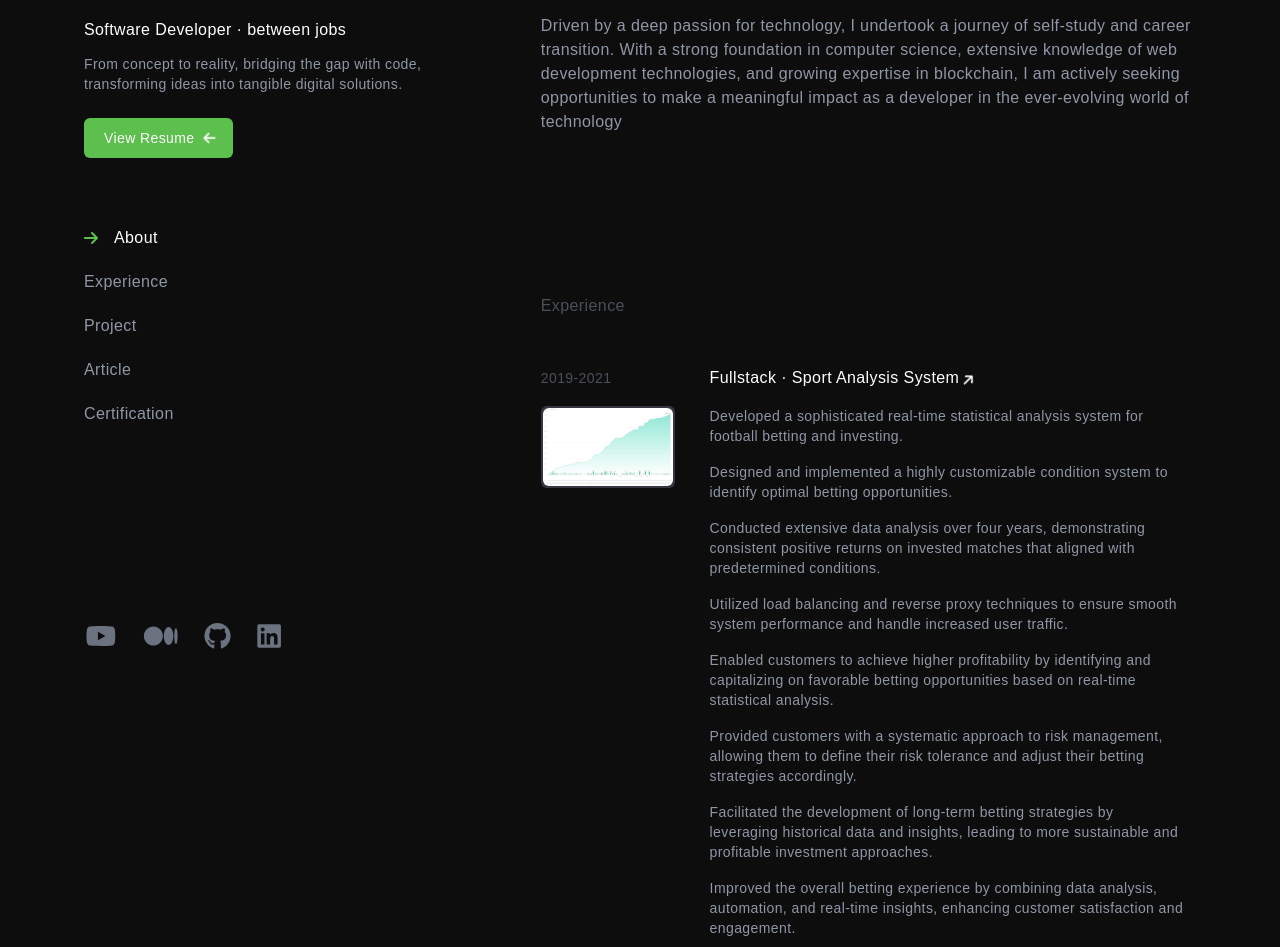
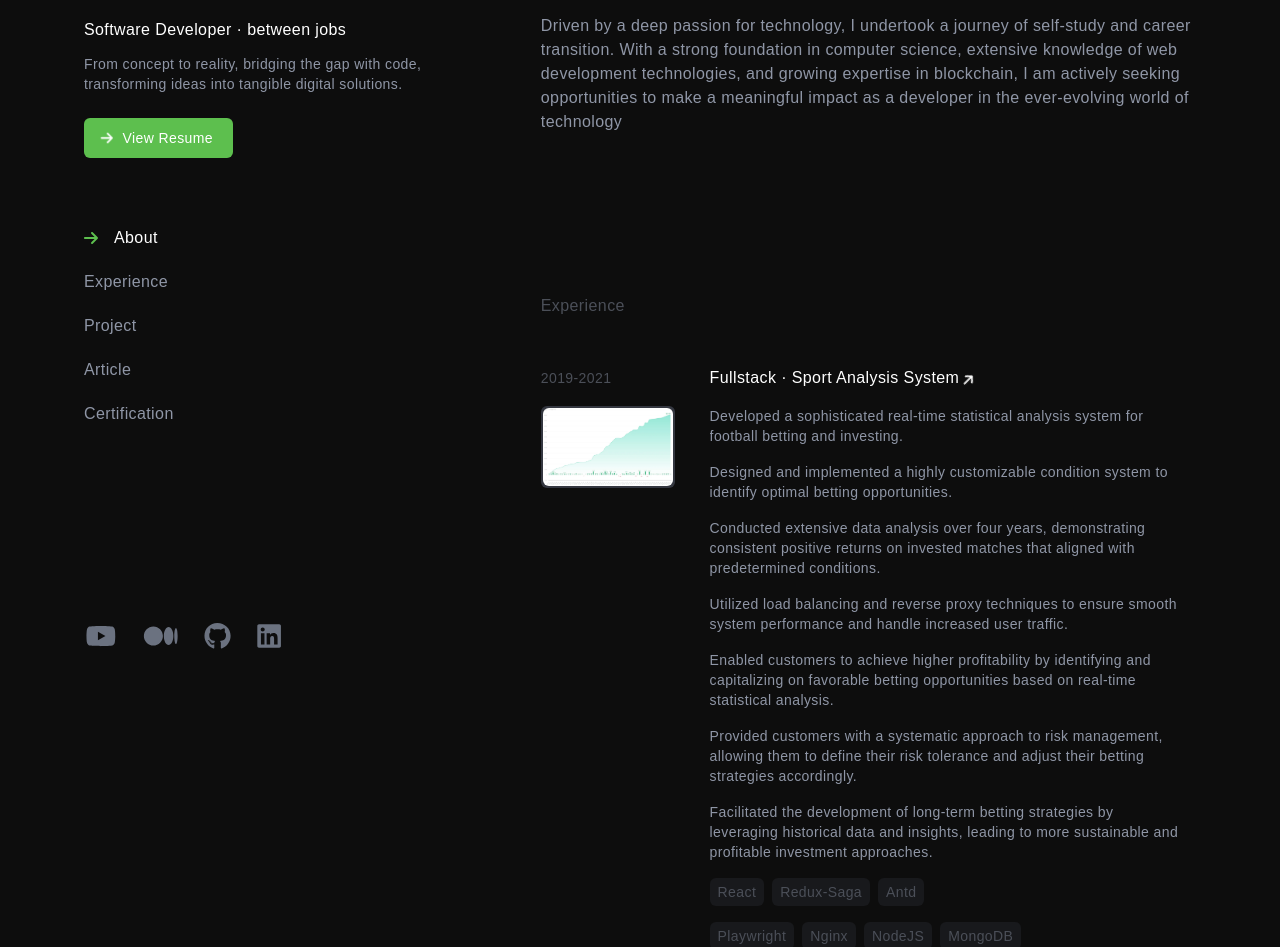
Before and after one commit to tOxicV4p0r/portfolio-v2, a React (Create React App) app: page / in a window 1280 px wide. Shown: the part 86-1033 px from the top of the page. Built offline with nearby package versions, Linux system fonts and the light colour scheme; no server answers.

Commit message:
update resume

```diff
--- a/src/contents/certification.js
+++ b/src/contents/certification.js
@@ -1,27 +1,13 @@
 // import picMeta from "../asset/meta.png";
-import picGoogleCyberSecure from "../asset/Google-Cybersecurity-Certificate.png";
+// import picGoogleCyberSecure from "../asset/Google-Cybersecurity-Certificate.png";
 import picMetaBackend from "../asset/Meta-Back-End-Developer-Certificate.png";
 import picMetaFrontend from "../asset/Meta-Front-End-Developer-Certificate.png";
 
 export const data = [
     {
-        date: "July 2023 - present",
-        link: "https://www.coursera.org/professional-certificates/google-cybersecurity",
-        title: "Google Cybersecurity [in progress (3/8)]",
-        descriptions: [
-            "Understand the importance of cybersecurity practices and their impact for organizations.",
-            "Identify common risks, threats, and vulnerabilities, as well as techniques to mitigate them.",
-            "Protect networks, devices, people, and data from unauthorized access and cyberattacks using Security Information and Event Management (SIEM) tools.",
-        ],
-        skills: [
-            ["SIEM tools", "IDS", "Linux", "Python", "SQL"],
-        ],
-        picture: picGoogleCyberSecure,
-    },
-    {
         date: "Jun 2023",
         link: "https://coursera.org/share/ec72454c71270ede2c47fd23e720be2d",
-        title: "Meta Front-End Developer by Meta",
+        title: "Meta Front-End Developer",
         descriptions: [
             "Create a responsive website using HTML to structure content, CSS to handle visual style, and JavaScript to develop interactive experiences.",
             "Learn how to use more advanced React concepts and features.",
@@ -35,7 +21,7 @@ export const data = [
     {
         date: "Jun 2023",
         link: "https://coursera.org/share/b8791cd3bc48f7e518b8d96aa8daca40",
-        title: "Meta Back-End Developer by Meta",
+        title: "Meta Back-End Developer",
         descriptions: [
             "Learn to use programming systems including Python, Linux, Git, SQL, Version Control, Cloud, APIs Design, Django web framework JSON, XML and more.",
             "Learn the processes and concepts behind APIs and their infrastructure.",
--- a/src/contents/experience.js
+++ b/src/contents/experience.js
@@ -18,7 +18,6 @@ export const data = [
             "Enabled customers to achieve higher profitability by identifying and capitalizing on favorable betting opportunities based on real-time statistical analysis.",
             "Provided customers with a systematic approach to risk management, allowing them to define their risk tolerance and adjust their betting strategies accordingly.",
             "Facilitated the development of long-term betting strategies by leveraging historical data and insights, leading to more sustainable and profitable investment approaches.",
-            "Improved the overall betting experience by combining data analysis, automation, and real-time insights, enhancing customer satisfaction and engagement.",
         ],
         skills: [
             ["React", "Redux-Saga", "Antd"],
--- a/src/contents/project.js
+++ b/src/contents/project.js
@@ -30,6 +30,7 @@ export const data = [
         link: "https://blackboy96.xyz/",
         materials: [
             { type: faGithub, link: "https://github.com/tOxicV4p0r/portfolio-v2" },
+            { type: faYoutube, link: "https://youtu.be/DOUP5gwk2jI" },
             { type: faBook, link: "https://medium.com/@KDeelert/how-i-built-portfolio-website-945508dd9637" },
         ],
         title: "Portfolio V2",
--- a/src/sections/Header/index.js
+++ b/src/sections/Header/index.js
@@ -21,13 +21,13 @@ function Header() {
                     target="_blank"
                     rel="noopener noreferrer"
                 >
-                    <span className="pr-2">{data.btnText}</span>
-                    <span className="rotate-90 inline-block">
+                    <span className="-rotate-90 inline-block">
                         <FontAwesomeIcon
                             icon={faArrowDown}
                             className="motion-safe:animate-bounce"
                         />
                     </span>
+                    <span className="pl-2">{data.btnText}</span>
                 </a>
             </div>
         </section>
```
Also changed, not shown: 1 other file (tests, documents, lock files or other folders).
